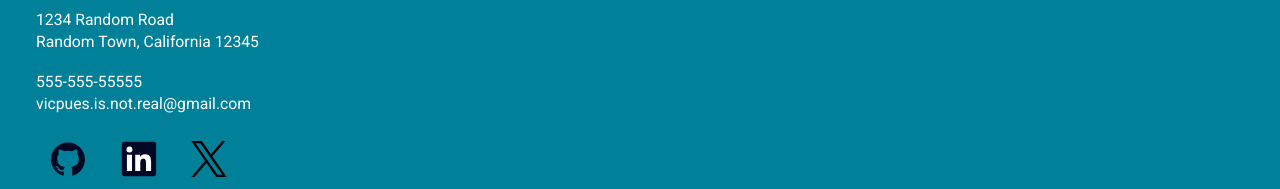
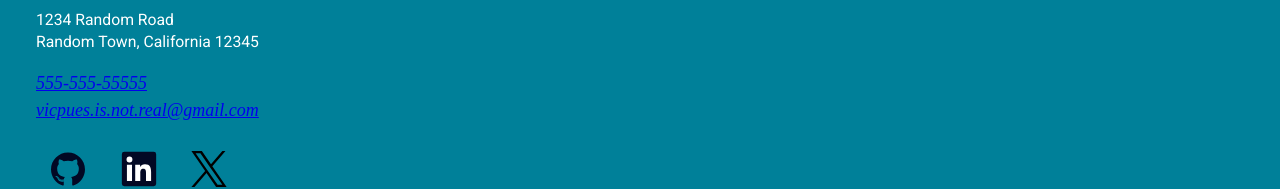
Before and after one commit to vicpues/odin-homepage, a React (Vite) app: page / in a window 1280 px wide. Shown: the part 1401-1590 px from the top of the page. Built offline with nearby package versions, Linux system fonts and the light colour scheme.

Commit message:
refactor: Use semantic html for contact links

```diff
--- a/src/components/footer/Footer.jsx
+++ b/src/components/footer/Footer.jsx
@@ -16,11 +16,11 @@ export default function Footer() {
           <br />
           Random Town, California 12345
         </p>
-        <p>
-          555-555-55555
+        <address>
+          <a href="tel:+NOT-A-REAL-PHONE">555-555-55555</a>
           <br />
-          vicpues.is.not.real@gmail.com
-        </p>
+          <a href="mailto:NOT-A-REAL-ADDRESS">vicpues.is.not.real@gmail.com</a>
+        </address>
         <ContactLinks />
       </div>
       <ResponsiveImage src={CrabFooterImage} alt="" className="footer-image" />
```
